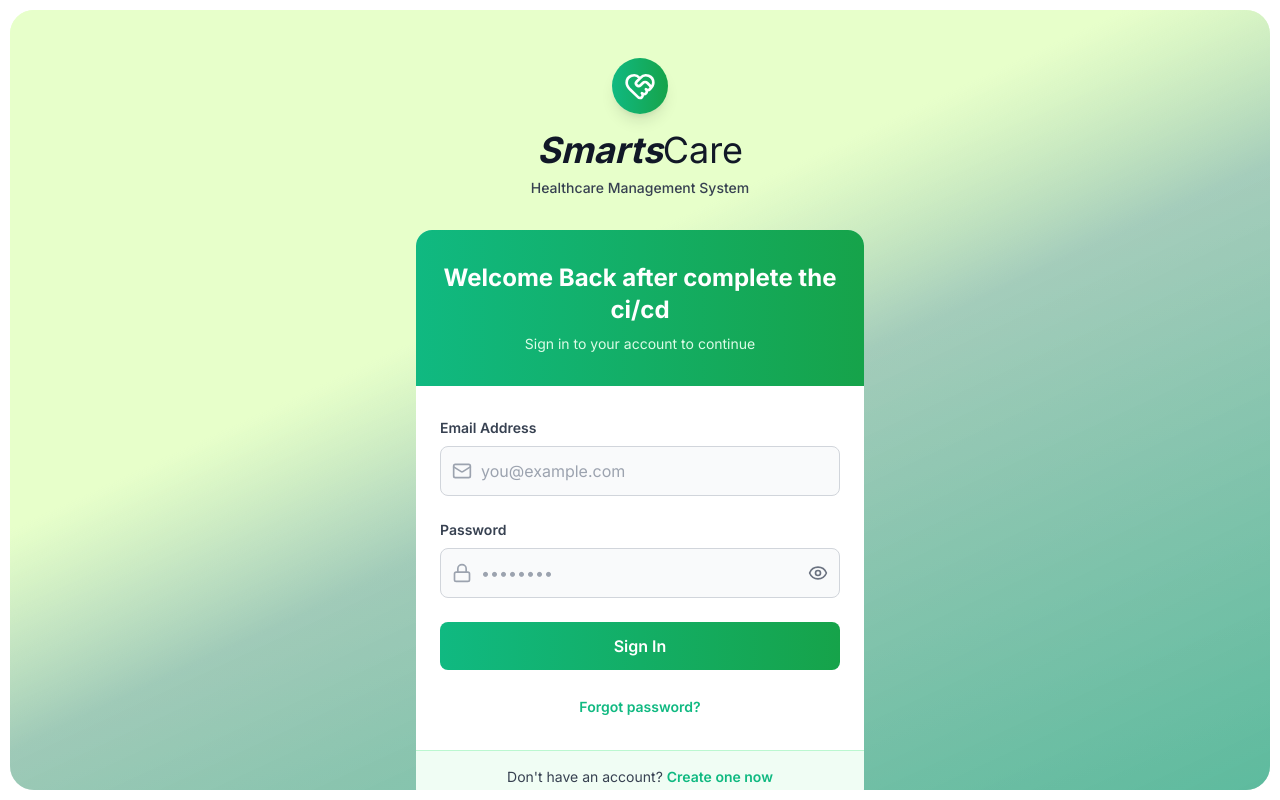
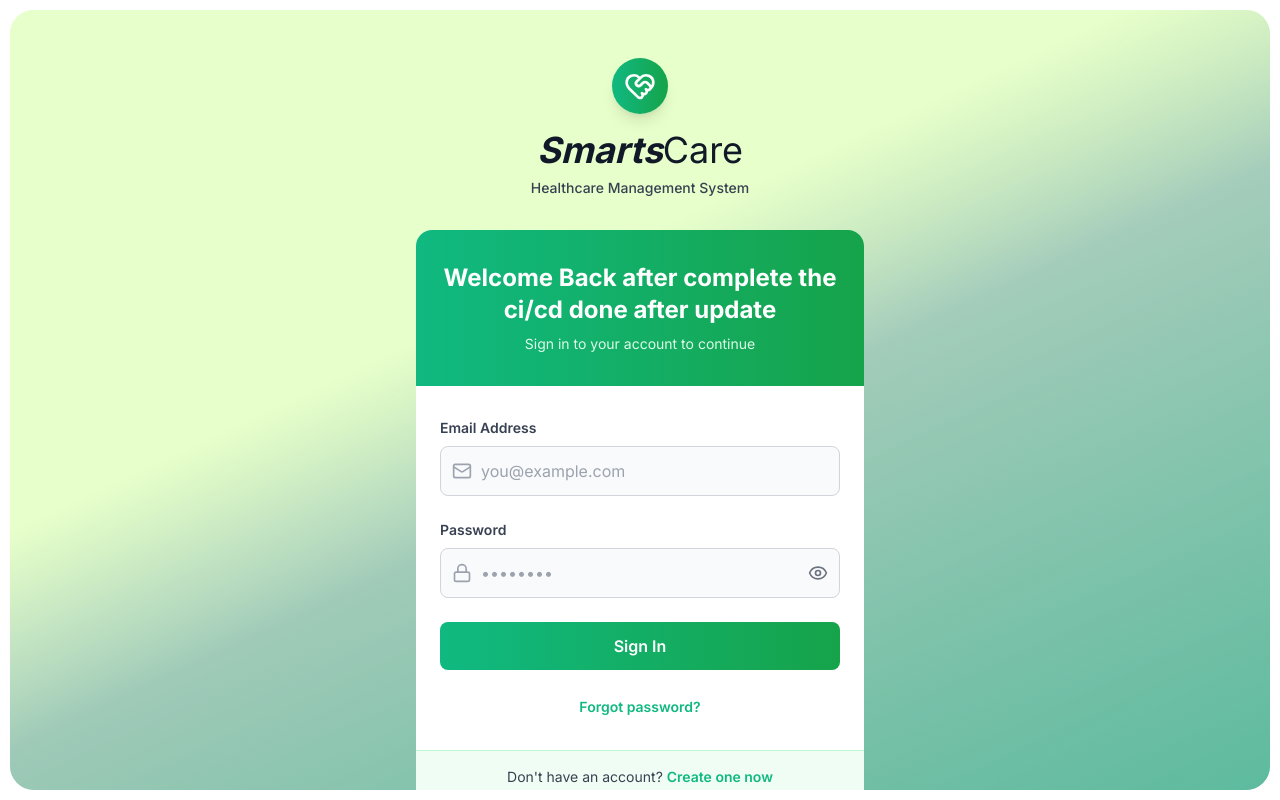
Before and after one commit to safwan566/ipd-ci-cd-practice-, a Next.js app: page /auth/login in a window 1280 px wide. Built offline with nearby package versions, Linux system fonts and the light colour scheme; no server answers.

Commit message:
Update welcome message in LoginPage for clarity

```diff
--- a/src/app/auth/login/page.tsx
+++ b/src/app/auth/login/page.tsx
@@ -25,7 +25,7 @@ export default function LoginPage() {
         {/* Login Card */}
         <div className="bg-white rounded-2xl shadow-xl overflow-hidden">
           <div className="bg-gradient-to-r from-secondary to-green-600 px-6 py-8">
-            <h2 className="text-2xl font-bold text-white text-center">Welcome Back after complete the ci/cd</h2>
+            <h2 className="text-2xl font-bold text-white text-center">Welcome Back after complete the ci/cd done after update </h2>
             <p className="text-green-100 text-center text-sm mt-2">Sign in to your account to continue</p>
           </div>
 
```
